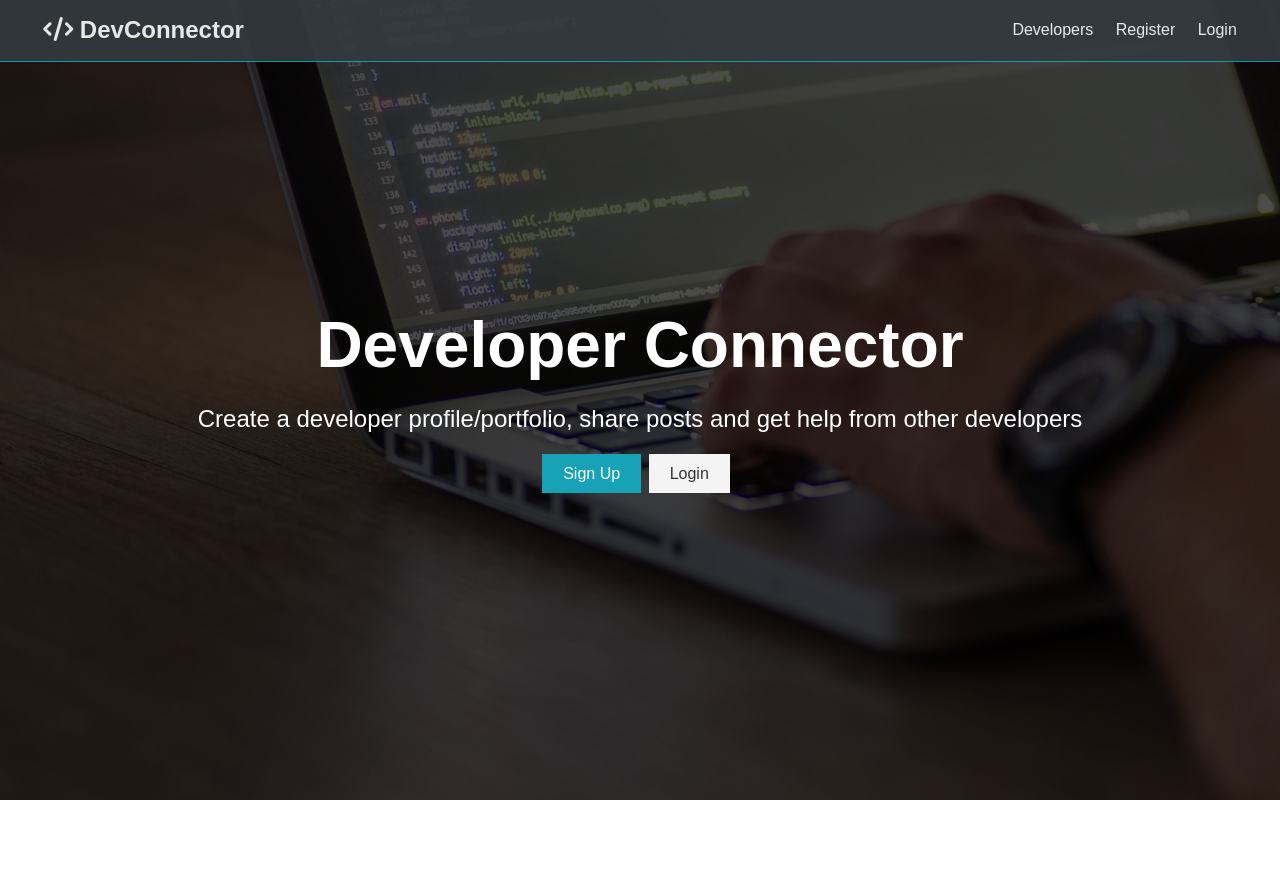
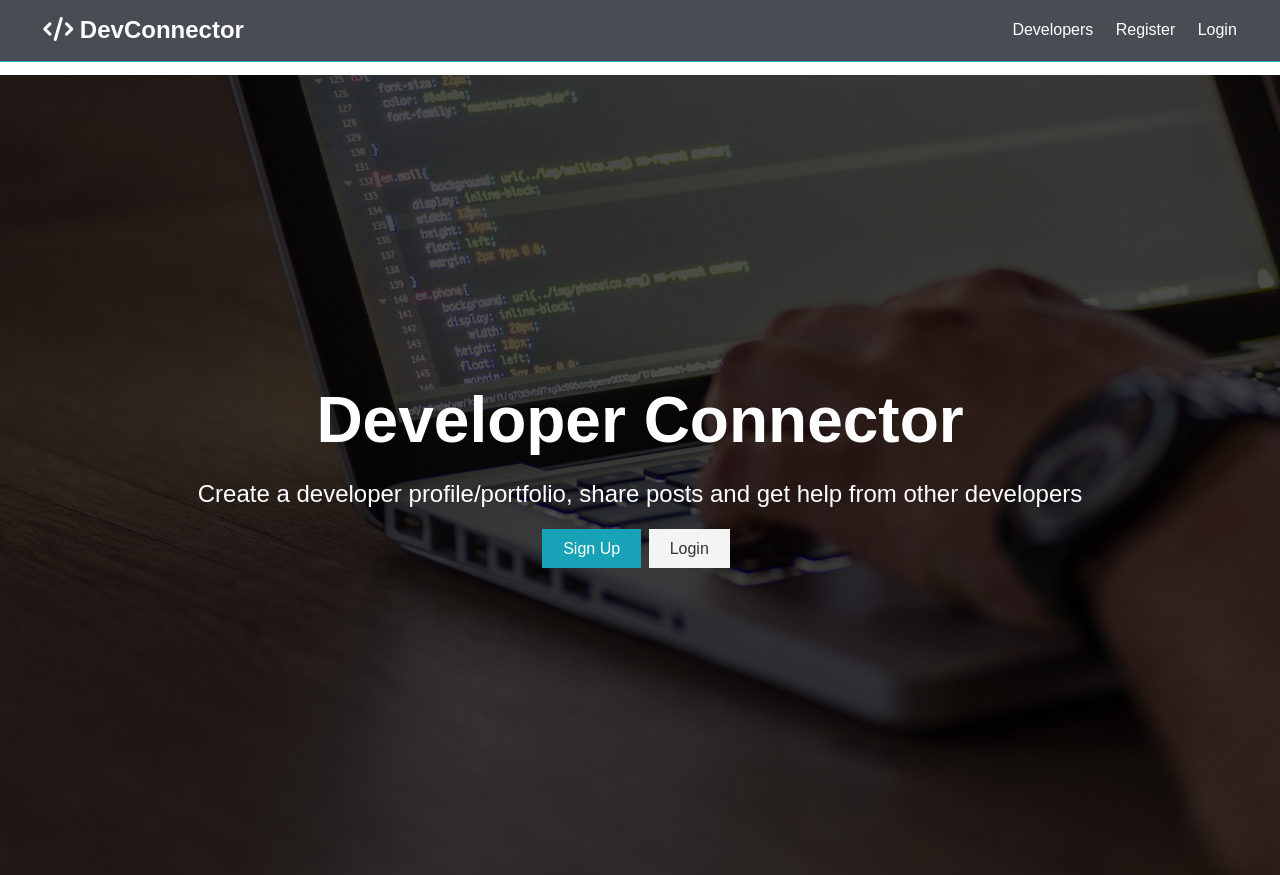
Before and after one commit to akhilpotla/ern-boilerplate, a React (Create React App) app in the folder client/: page / in a window 1280 px wide. Before the commit the page ends 800 px from the top, so only its background shows below. Built offline with nearby package versions, Linux system fonts and the light colour scheme.

Commit message:
Added padding

```diff
--- a/client/src/App.js
+++ b/client/src/App.js
@@ -14,6 +14,7 @@ import './App.css';
 axios.defaults.baseURL = 'http://localhost:5000';
 
 const App = () => (
+    <div style={{ paddingTop: '75px' }}>
         <Router>
             <Navbar />
             <Routes>
@@ -23,6 +24,7 @@ const App = () => (
                 <Route path="/profile" element={<Profile />} />
             </Routes>
         </Router>
+    </div>
 );
 
 export default App;
```
Lines whose indentation alone changed are shown as unchanged.
